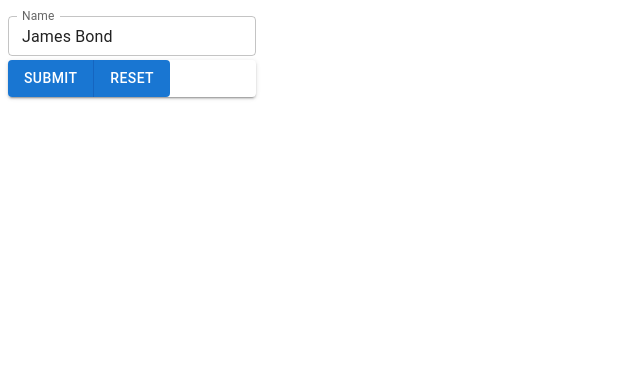
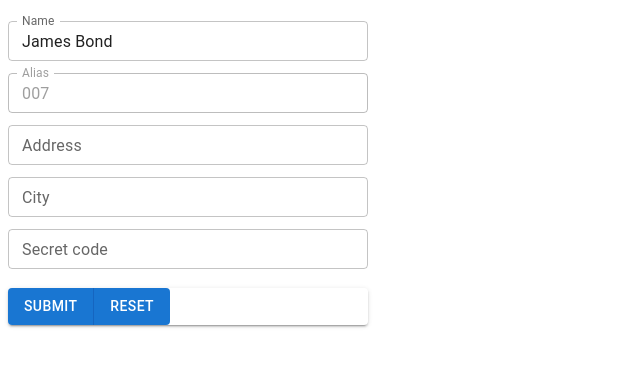
Before and after one commit to hdr1001/muiReactForm101, a React app: page / in a window 1280 px wide. Shown: the whole page, without its empty margins (0-640 px from the left). Built offline with nearby package versions, Linux system fonts and the light colour scheme.

Commit message:
Added remaining TextFields

```diff
--- a/src/components/FormMUI.js
+++ b/src/components/FormMUI.js
@@ -29,16 +29,43 @@ export default class FormMUI extends React.Component {
 
    render() {
       return (
-         <FormControl>
-            <TextField
-               id='txtName'
-               label='Name'
-               variant='outlined'
-               size='small'
-               margin='dense'
-               value={this.state.txtName}
-               onChange={this.handleChange}
-            />
+         <FormControl component='form'>
+            <FormControl
+               component='fieldset'
+               style={{border: 'none', width: '360px', margin: '5px auto 15px'}}
+            >
+               <TextField
+                  id='txtName' label='Name' variant='outlined'
+                  size='small' fullWidth='true' margin='dense'
+                  value={this.state.txtName}
+                  onChange={this.handleChange}
+               />
+               <TextField
+                  id='txtAlias' label='Alias' variant='outlined'
+                  size='small' fullWidth='true' margin='dense'
+                  value={this.state.txtAlias} disabled
+               />
+               <TextField
+                  id='txtAdr' label='Address' variant='outlined'
+                  size='small' fullWidth='true' margin='dense'
+                  value={this.state.txtAdr}
+                  onChange={this.handleChange}
+                  inputProps={{ maxLength: 64 }}
+               />
+               <TextField
+                  id='txtCity' label='City' variant='outlined'
+                  size='small' fullWidth='true' margin='dense'
+                  value={this.state.txtCity}
+                  onChange={this.handleChange}
+               />
+               <TextField
+                  id='pwdCode' label='Secret code' variant='outlined'
+                  size='small' fullWidth='true' margin='dense'
+                  value={this.state.pwdCode}
+                  onChange={this.handleChange}
+                  type='password'
+               />
+            </FormControl>
             <ButtonGroup variant='contained' >
                <Button onClick={this.handleSubmit}>
                   Submit
--- a/src/index.html
+++ b/src/index.html
@@ -6,5 +6,5 @@
    <meta name="viewport" content="width=device-width, initial-scale=1.0">
    <title>React basic form</title>
 </head><body>
-   <div id="root"></div>
+   <div id="root" style="width: 400px"></div>
 </body></html>
--- a/src/index.js
+++ b/src/index.js
@@ -3,7 +3,11 @@ import ReactDOM from 'react-dom';
 import FormMUI from './components/FormMUI';
 
 const iniStateForm = {
-   txtName: 'James Bond'
+   txtName: 'James Bond',
+   txtAlias: '007',
+   txtAdr: '',
+   txtCity: '',
+   pwdCode: '',
 };
 
 ReactDOM.render(<FormMUI iniState={iniStateForm} />, document.getElementById('root'));
```
